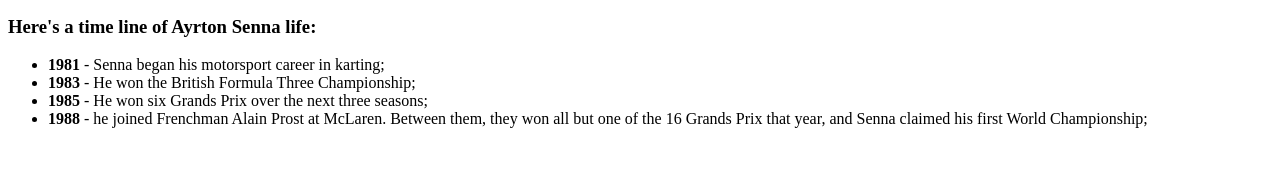
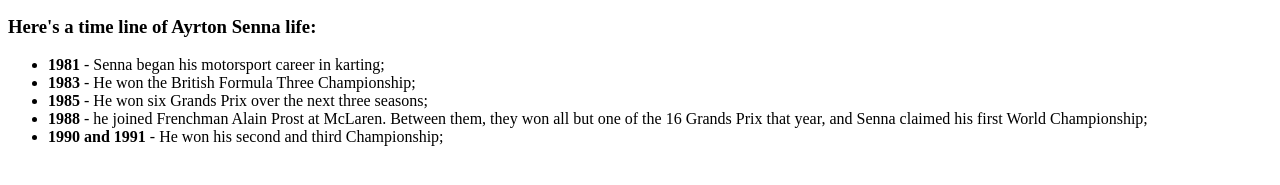
Before and after one commit to adelinesoares/tribute-page, a plain HTML site: page index.html in a window 1280 px wide. Shown: the part 453-638 px from the top of the page. Drawn offline with Linux system fonts and the light colour scheme.

Commit message:
added a ul and li  elements

```diff
--- a/index.html
+++ b/index.html
@@ -34,6 +34,9 @@
                 <li>
                     <strong>1988</strong> - he joined Frenchman Alain Prost at McLaren. Between them, they won all but one of the 16 Grands Prix that year, and Senna claimed his first World Championship;
                 </li>
+                <li>
+                    <strong>1990 and 1991</strong> - He won his second and third Championship;
+                </li>
             </ul>
             <a id="tribute-link" href="https://en.wikipedia.org/wiki/Ayrton_Senna" target="_blank">
         </section>
```
